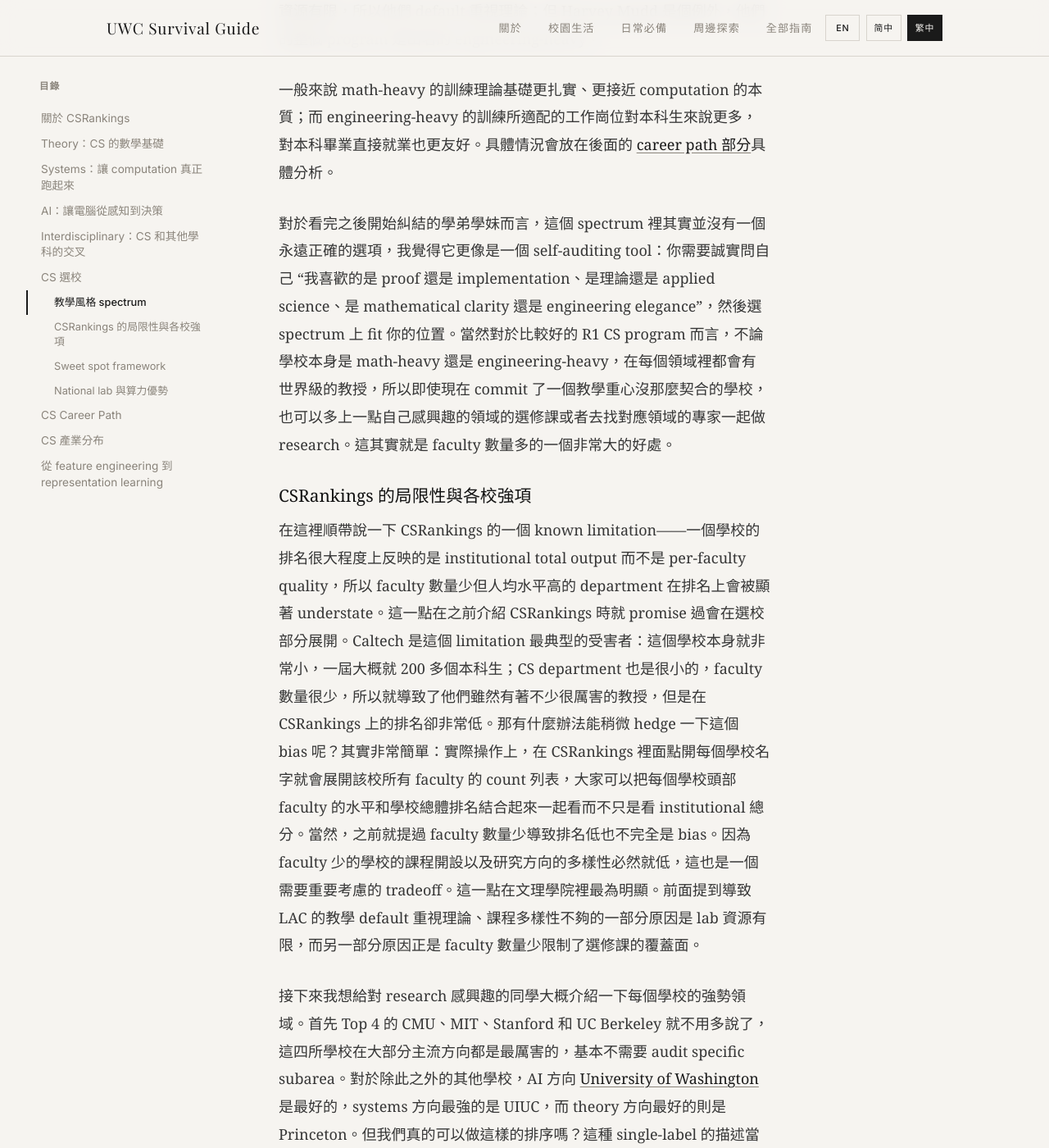
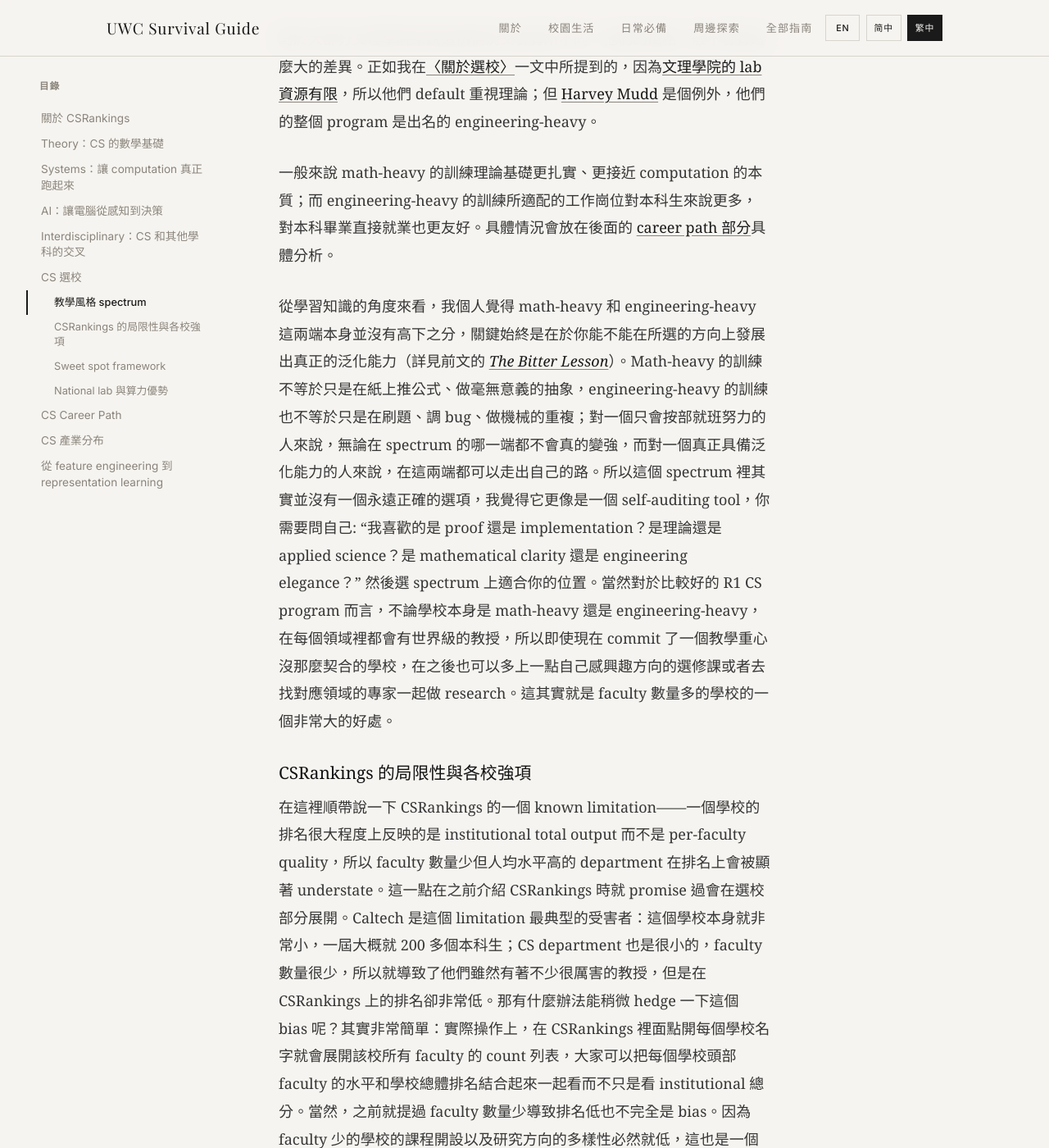
Before and after one commit to United-World-College/UWC-Survival-Guide, a Jekyll site: the page built from website/_guides/chinese/computer-science-TW.md, in a window 1280 px wide and 1400 px high, scrolled down 17714 px. Shown: the whole window at 82% size. Built offline with Jekyll 4.4.1, drawn with Linux system fonts in a browser that asks for light colours; some web fonts are replaced; some of the changed text lies outside the part shown.

Commit message:
docs: expand Bitter Lesson reflection and math-vs-engineering framing in CS guide
In `The Bitter Lesson` section, expand the closing reflection to
explicitly trace where the "bitter" comes from — diligence channeled at
the wrong target produces less generalization, not more — and link
generalization ability back to the same point.

In `Math-heavy vs. engineering-heavy`, replace the original "no
permanently right answer" framing with a sharper one: neither end is
inherently better; what matters is whether the student develops genuine
generalization ability on whichever end they choose. Wire a forward
reference to The Bitter Lesson section.

CN was edited directly; TW and EN are translated to match.

```diff
--- a/website/_guides/chinese/computer-science-TW.md
+++ b/website/_guides/chinese/computer-science-TW.md
@@ -133,7 +133,7 @@
 
 ### The Bitter Lesson
 
-最後我想再簡單講講 [*The Bitter Lesson*](https://en.wikipedia.org/wiki/Bitter_lesson) 這個話題。這個概念由電腦科學家 [Richard Sutton](https://en.wikipedia.org/wiki/Richard_S._Sutton) 在一篇[短文](http://www.incompleteideas.net/IncIdeas/BitterLesson.html)中提出，其核心觀點其實很簡單：通用方法配合算力的 scale up 長期來看永遠會碾壓那些依賴人類先驗、精心設計的 specialized 方法。這個規律在過去 70 年的 AI 研究裡已經被反覆證明、屢試不爽。其實我覺得這個觀點最 "苦澀" 也最諷刺的一點在於，在不少傳統觀念裡大家都認為努力一定有用，但根據 *The Bitter Lesson*，那些 specialized 的努力最後都會被更通用的方法所取代——NLP 裡 [parse tree](https://en.wikipedia.org/wiki/Parse_tree) 和各種 [linguistic feature](https://en.wikipedia.org/wiki/Feature_(machine_learning)) 是如此，CV 裡 [SIFT](https://en.wikipedia.org/wiki/Scale-invariant_feature_transform)、[HOG](https://en.wikipedia.org/wiki/Histogram_of_oriented_gradients) 這些 hand-crafted descriptor 是如此，我們人生裡很多事情其實亦是如此：我們從小被教育要做的那些勤奮的動作——背一篇文章、刷一套題、讀一本書——本質上都是在某個預設的評估框架裡做 specialized 優化。這些努力作為對外部評估框架的精細優化是有效的，但一旦框架變了，它們的 transfer value 就會立刻塌縮。所以真正能跨越框架持續有效的，往往是那些看起來不怎麼具體的 general capability，比如怎麼從原始觀察裡更新自己的判斷、怎麼在沒有現成答案的問題裡慢慢得出自己的思路等等。它們在短期內往往顯得效率低下，但長期來看這些品質才是真正值得 scale 的方向。而這其實也正是我想在本文的最後一節[〈從 feature engineering 到 representation learning〉](#從-feature-engineering-到-representation-learning)裡和大家分享的一個小感悟。
+最後我想再簡單講講 [*The Bitter Lesson*](https://en.wikipedia.org/wiki/Bitter_lesson) 這個話題。這個概念由電腦科學家 [Richard Sutton](https://en.wikipedia.org/wiki/Richard_S._Sutton) 在一篇[短文](http://www.incompleteideas.net/IncIdeas/BitterLesson.html)中提出，其核心觀點其實很簡單：通用方法配合算力的 scale up 長期來看永遠會碾壓那些依賴人類先驗、精心設計的 specialized 方法。這個規律在過去 70 年的 AI 研究裡已經被反覆證明、屢試不爽。其實我覺得這個觀點最 "苦澀" 也最諷刺的一點在於，在不少傳統觀念裡大家都認為努力一定有用，但根據 *The Bitter Lesson*，那些 specialized 的努力最後都會被更通用的方法所取代——NLP 裡 [parse tree](https://en.wikipedia.org/wiki/Parse_tree) 和各種 [linguistic feature](https://en.wikipedia.org/wiki/Feature_(machine_learning)) 是如此，CV 裡 [SIFT](https://en.wikipedia.org/wiki/Scale-invariant_feature_transform)、[HOG](https://en.wikipedia.org/wiki/Histogram_of_oriented_gradients) 這些 hand-crafted descriptor 是如此，我們人生裡很多事情其實亦是如此：我們從小被教育要做的那些勤奮的動作——背一篇文章、刷一套題、讀一本書——本質上都是在某個預設的評估框架裡做 specialized 優化。這些努力作為對外部評估框架的精細優化是有效的，但一旦框架變了，它們的 transfer value 就會立刻塌縮。所以真正能跨越框架持續有效的，往往是那些看起來不怎麼具體的 general capability，比如怎麼從原始觀察裡更新自己的判斷、怎麼在沒有現成答案的問題裡慢慢得出自己的思路等等。這些能力當然也要透過讀書、刷題等勤奮的動作來獲得，但它們更強調的是透過現象看本質的泛化能力而不是努力本身；所以並不是讀了越多的書、越努力的人就能力越強，其實挺令人唏噓的。這大概就是 *The Bitter Lesson* 中 "苦澀" 一詞的由來吧。當然，泛化能力的培養在短期內必然顯得效率低下，但長期來看這種品質才是真正值得 scale 的方向。而這其實也正是我想在本文的最後一節[〈從 feature engineering 到 representation learning〉](#從-feature-engineering-到-representation-learning)裡和大家分享的一個小感悟。
 
 ## Interdisciplinary：CS 和其他學科的交叉
 
@@ -191,7 +191,7 @@
 
 一般來說 math-heavy 的訓練理論基礎更扎實、更接近 computation 的本質；而 engineering-heavy 的訓練所適配的工作崗位對本科生來說更多，對本科畢業直接就業也更友好。具體情況會放在後面的 [career path 部分](#cs-career-path)具體分析。
 
-對於看完之後開始糾結的學弟學妹而言，這個 spectrum 裡其實並沒有一個永遠正確的選項，我覺得它更像是一個 self-auditing tool：你需要誠實問自己 "我喜歡的是 proof 還是 implementation、是理論還是 applied science、是 mathematical clarity 還是 engineering elegance"，然後選 spectrum 上 fit 你的位置。當然對於比較好的 R1 CS program 而言，不論學校本身是 math-heavy 還是 engineering-heavy，在每個領域裡都會有世界級的教授，所以即使現在 commit 了一個教學重心沒那麼契合的學校，也可以多上一點自己感興趣的領域的選修課或者去找對應領域的專家一起做 research。這其實就是 faculty 數量多的一個非常大的好處。
+從學習知識的角度來看，我個人覺得 math-heavy 和 engineering-heavy 這兩端本身並沒有高下之分，關鍵始終是在於你能不能在所選的方向上發展出真正的泛化能力（詳見前文的 [*The Bitter Lesson*](#the-bitter-lesson)）。Math-heavy 的訓練不等於只是在紙上推公式、做毫無意義的抽象，engineering-heavy 的訓練也不等於只是在刷題、調 bug、做機械的重複；對一個只會按部就班努力的人來說，無論在 spectrum 的哪一端都不會真的變強，而對一個真正具備泛化能力的人來說，在這兩端都可以走出自己的路。所以這個 spectrum 裡其實並沒有一個永遠正確的選項，我覺得它更像是一個 self-auditing tool，你需要問自己: "我喜歡的是 proof 還是 implementation？是理論還是 applied science？是 mathematical clarity 還是 engineering elegance？" 然後選 spectrum 上適合你的位置。當然對於比較好的 R1 CS program 而言，不論學校本身是 math-heavy 還是 engineering-heavy，在每個領域裡都會有世界級的教授，所以即使現在 commit 了一個教學重心沒那麼契合的學校，在之後也可以多上一點自己感興趣方向的選修課或者去找對應領域的專家一起做 research。這其實就是 faculty 數量多的學校的一個非常大的好處。
 
 ### CSRankings 的局限性與各校強項
 
```
Also changed, not shown: other parts of website/_guides/chinese/computer-science-TW.md (+1 -1 lines), website/_guides/chinese/computer-science-CN.md (+3 -3 lines), website/_guides/default/computer-science.md (+3 -3 lines).
